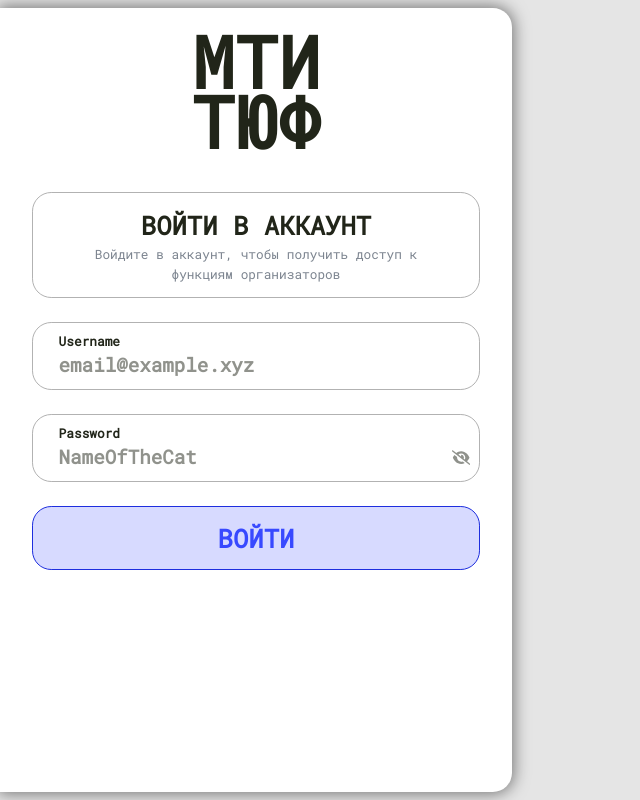
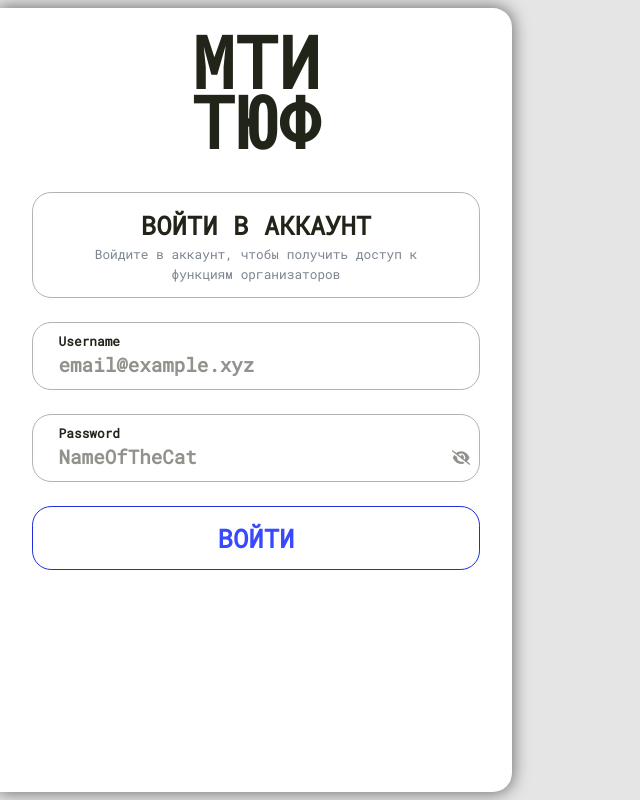
Before and after one commit to MTI-System/MTI-site, a Next.js app: page /login in a window 1280 px wide. In both pictures the pointer is over the button "ВОЙТИ". Shown: the whole page, without its empty margins (0-640 px from the left). Built offline with nearby package versions, Linux system fonts and the light colour scheme.

Commit message:
Перекрасил кнопку

```diff
--- a/src/styles/app/login.module.css
+++ b/src/styles/app/login.module.css
@@ -38,6 +38,10 @@
     font-weight: bold;
 }
 
+.loginButton:hover{
+    background-color: var(--alt-bg);
+}
+
 .infoDiv {
     border-width: var(--border-width);
     border-radius: var(--block-radius);
```
